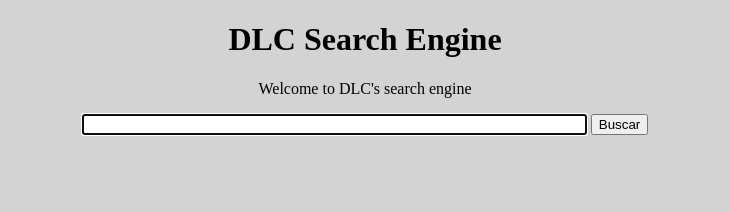
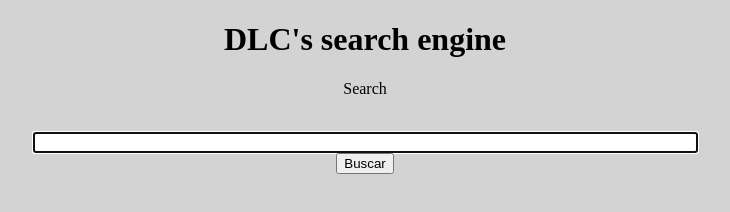
Before and after one commit to nicolashefty/dlc_tpi, a plain HTML site: page index.html in a window 1280 px wide. Shown: the whole page, without its empty margins (275-1005 px from the left). Drawn offline with Linux system fonts and the light colour scheme.

Commit message:
Improving layout 1
NA

```diff
--- a/index.html
+++ b/index.html
@@ -2,16 +2,25 @@
 <html>
 	<body style="background-color:lightgrey;text-align:center;">
 
-	<h1>DLC Search Engine</h1>
+		<div id="header">
+			<h1>DLC's search engine</h1>
+		</div>
 
-	<p id="welcome">Welcome to DLC's search engine</p>
-	<input id="searchField" type="search" autofocus="" size=60>
-	<button type="button">
-				Buscar
-			</button>
-	<p id="searchkey" value=""></p>
+		<div id="search">
+			<p>Search</p>
+			<br>
+			<input id="searchField" type="search" autofocus="" size=80>
+			<br>
+			<button type="button">Buscar</button>
+		</div>
+		<div id="nav">
+			<br>
+			<p id="searchkey" value=""></p>
+			<br>
+		</div>
 
 	</body>
+
 	<script>
 		document.getElementById("searchField").onsearch = function() {myFunction()};
 
```
